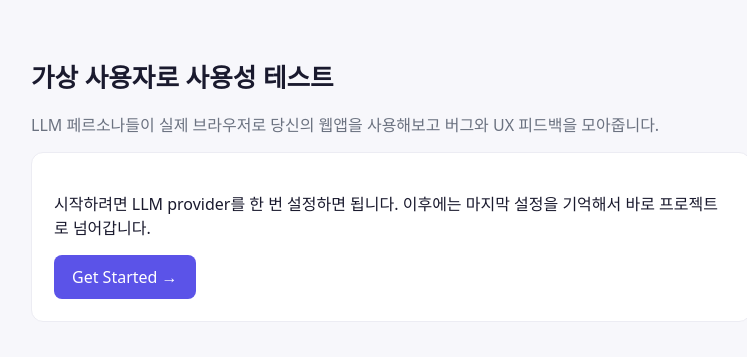
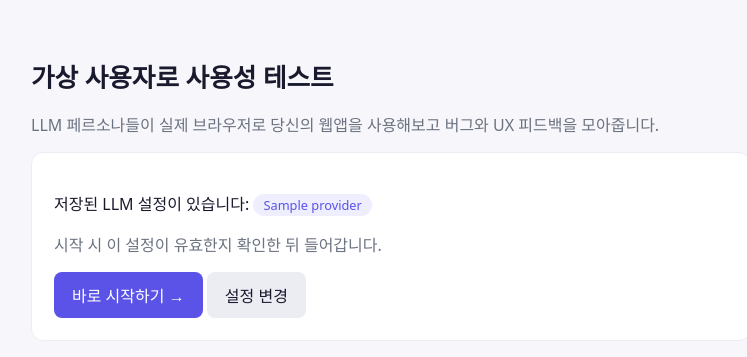
Before and after one commit to lqez/synthpanel, a FastAPI app: template synthpanel/web/templates/welcome.html in a window 1280 px wide. Shown: the part 53-410 px from the top of the page, without its empty margins (249-996 px from the left). Run offline with FastAPI, Linux system fonts and the light colour scheme; the template is opened without the code that fills it: most values are stand-ins (such as "Sample title", 1, 10 or a date in 2020).

Commit message:
Show saved LLM settings on welcome; validate on "바로 시작하기"
Returning to the app no longer dead-ends on a generic "Get Started".

- welcome page shows the saved provider + model when settings exist, with a
  "바로 시작하기" button (and a "설정 변경" link); first-time users still see
  Get Started
- /start now validates the saved settings (test_connection) before entering:
  valid -> /projects, invalid -> /onboarding with the error surfaced
- tests: welcome variants, /start valid/invalid/no-settings paths; 121 pass

https://claude.ai/code/session_015HHpyPgt2G3sPJtLP5twtC

```diff
--- a/synthpanel/web/app.py
+++ b/synthpanel/web/app.py
@@ -71,17 +71,24 @@ def create_app(store: Store | None = None, *, background: bool = True) -> FastAP
     def render(request: Request, template: str, *, status_code: int = 200, **ctx) -> HTMLResponse:
         return _TEMPLATES.TemplateResponse(request, template, ctx, status_code=status_code)
 
-    # (a) Welcome
+    # (a) Welcome — shows the saved provider config when there is one
     @app.get("/", response_class=HTMLResponse)
     def welcome(request: Request):
-        return render(request, "welcome.html")
+        return render(request, "welcome.html", settings=store.get_settings())
 
-    # branch after "Get Started": skip provider setup if we already have settings
+    # "바로 시작하기": validate the saved settings, then enter — or fix them.
     @app.get("/start")
-    def start():
-        if store.get_settings():
+    async def start():
+        settings = store.get_settings()
+        if not settings:
+            return RedirectResponse("/onboarding", status_code=303)
+        ok, message = await test_connection(settings["provider"], settings["config"])
+        if ok:
             return RedirectResponse("/projects", status_code=303)
-        return RedirectResponse("/onboarding", status_code=303)
+        from urllib.parse import urlencode
+
+        query = urlencode({"error": f"저장된 설정이 유효하지 않습니다: {message}"})
+        return RedirectResponse(f"/onboarding?{query}", status_code=303)
 
     def _form_config(form) -> dict:
         return {
--- a/synthpanel/web/templates/welcome.html
+++ b/synthpanel/web/templates/welcome.html
@@ -3,9 +3,22 @@
   <h1>가상 사용자로 사용성 테스트</h1>
   <p class="muted">LLM 페르소나들이 실제 브라우저로 당신의 웹앱을 사용해보고
   버그와 UX 피드백을 모아줍니다.</p>
-  <div class="card">
-    <p>시작하려면 LLM provider를 한 번 설정하면 됩니다. 이후에는 마지막 설정을
-    기억해서 바로 프로젝트로 넘어갑니다.</p>
-    <a class="btn" href="/start">Get Started →</a>
-  </div>
+
+  {% if settings %}
+    <div class="card">
+      <p>저장된 LLM 설정이 있습니다:
+        <span class="pill">{{ settings.provider }}</span>
+        {% if settings.config.model %}<code>{{ settings.config.model }}</code>{% endif %}
+      </p>
+      <p class="muted">시작 시 이 설정이 유효한지 확인한 뒤 들어갑니다.</p>
+      <a class="btn" href="/start">바로 시작하기 →</a>
+      <a class="btn secondary" href="/onboarding">설정 변경</a>
+    </div>
+  {% else %}
+    <div class="card">
+      <p>시작하려면 LLM provider를 한 번 설정하면 됩니다. 이후에는 마지막 설정을
+      기억해서 바로 시작할 수 있습니다.</p>
+      <a class="btn" href="/start">Get Started →</a>
+    </div>
+  {% endif %}
 {% endblock %}
```
Also changed, not shown: tests/test_web_welcome.py (added, +52 -0 lines).
